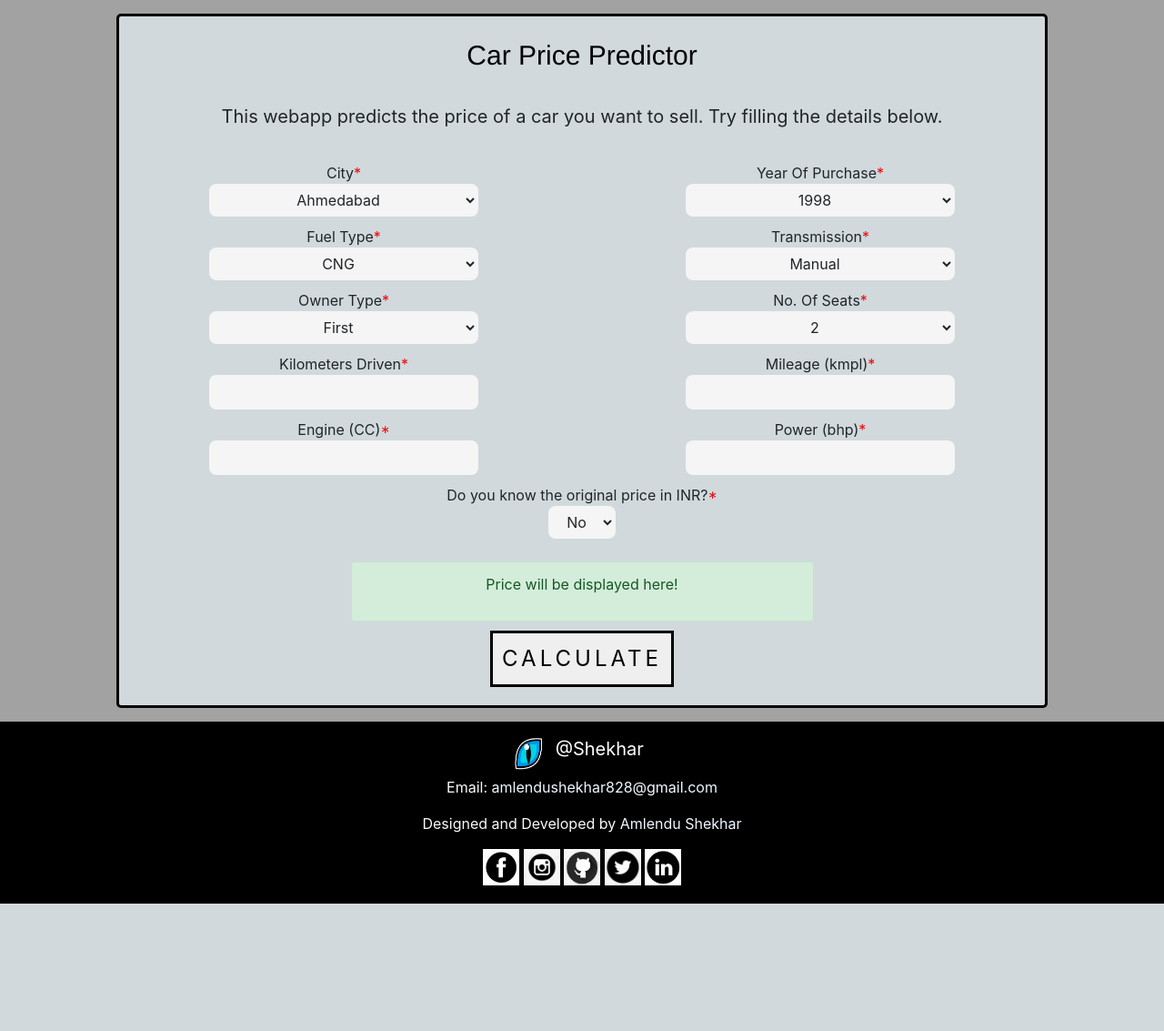
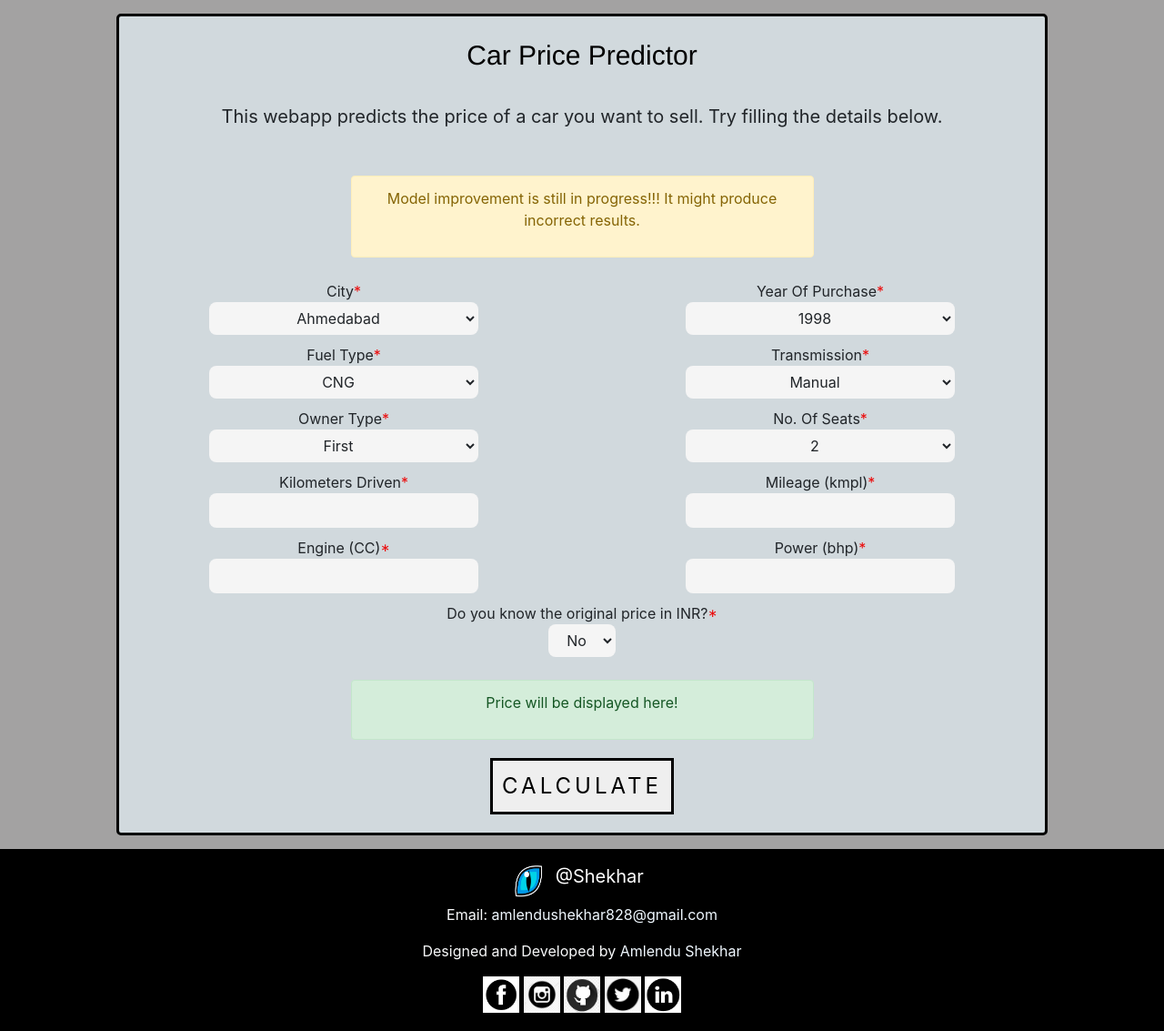
Before and after one commit to Vasu021/Car-Price-Prediction, a Flask app: page / in a window 1280 px wide. Shown: the part 66-1199 px from the top of the page at 91% size. Before the commit the page ends 1059 px from the top, so only its background shows below. Run offline with Flask 3, Linux system fonts and the light colour scheme; parts of the project's set-up code (start-up, migrations or seed data) failed here and were passed over; some libraries are stand-ins or nearby versions.

Commit message:
[+] warning msg added

```diff
--- a/website/CarPricePrediction/Templates/index.html
+++ b/website/CarPricePrediction/Templates/index.html
@@ -59,11 +59,19 @@
         </div>
     </nav>
 
-
     <div class="full">
 
         <div class="pro-title"><a href="">Car Price Predictor</a></div>
         <div class="pro-title pro-sub-title">This webapp predicts the price of a car you want to sell. Try filling the details below.</div>
+
+
+        <div class="row">
+            <div class="col center-contents">
+                <div class="alert alert-warning" role="alert">
+                    <p id="">Model improvement is still in progress!!! It might produce incorrect results.</p>
+                </div>
+            </div>
+        </div>
 
         <div class="row">
             <div class="col center-contents card-col">
--- a/website/CarPricePrediction/static/css/style.css
+++ b/website/CarPricePrediction/static/css/style.css
@@ -55,6 +55,7 @@ body{
     width: 50%;
     margin: auto;
     margin-top: 20px;
+    margin-bottom: 20px;
 
 }
 .buttonAns{
```
